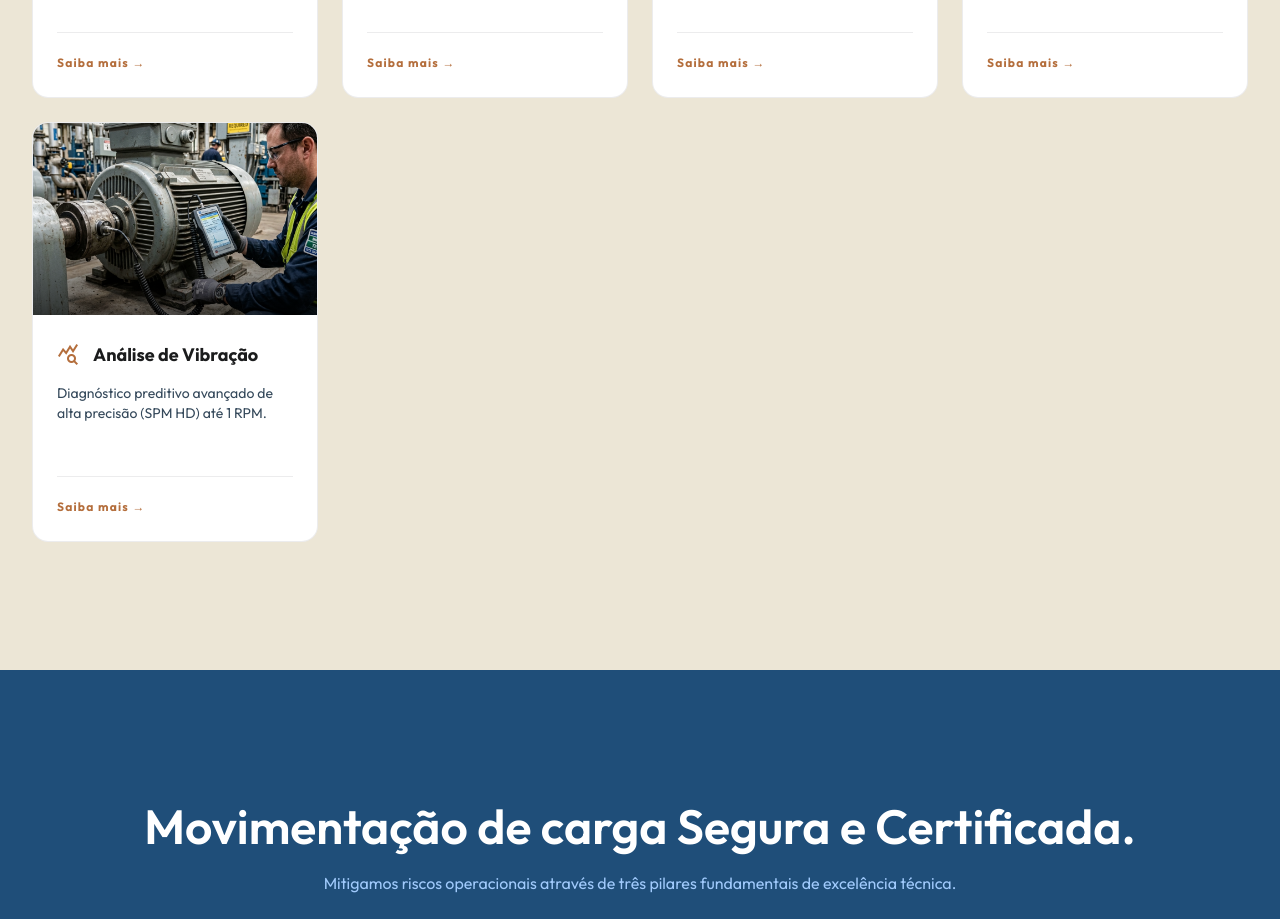
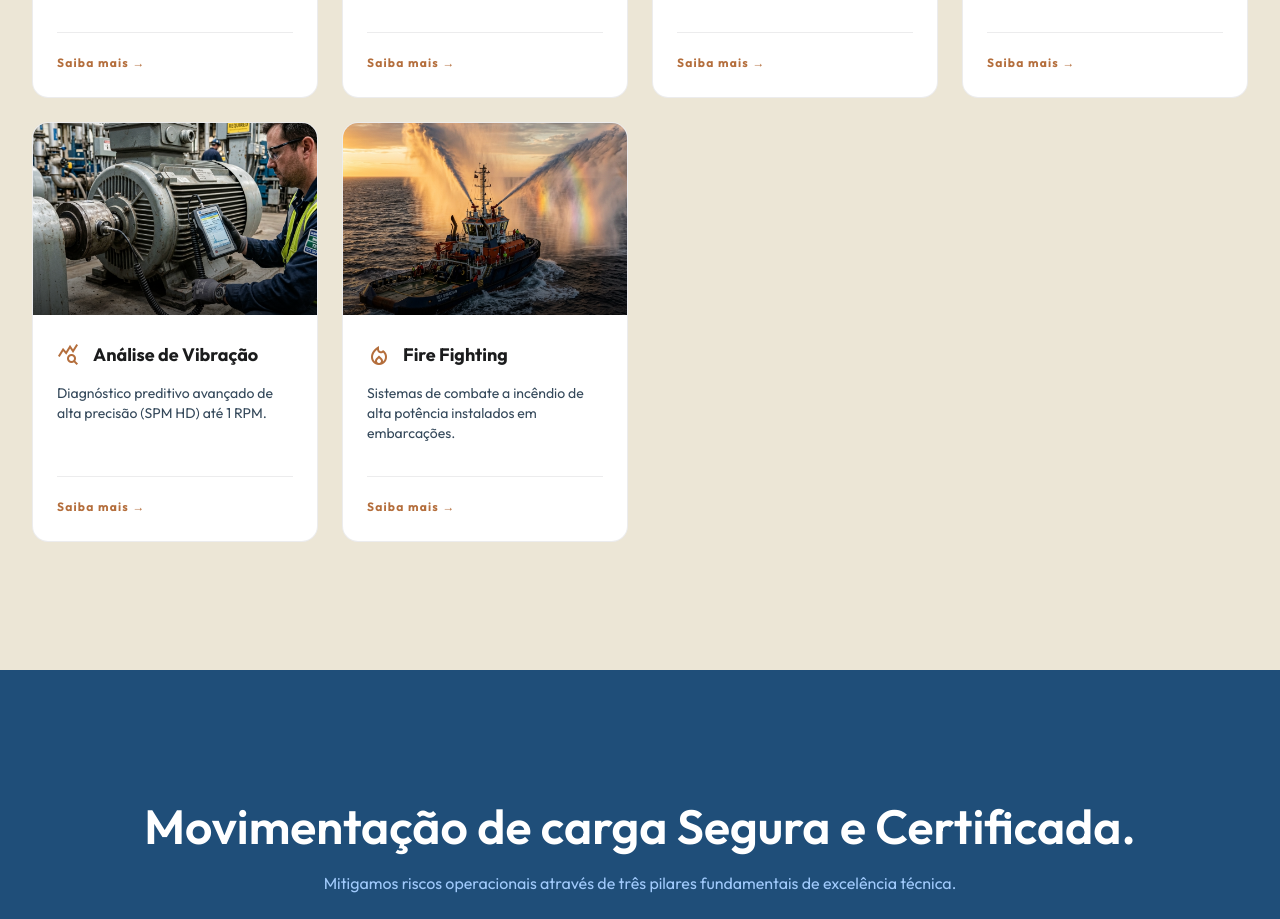
Before and after one commit to rhenan1995amorim/setec-marine-landing, a website: page code.html in a window 1280 px wide. Shown: the part 3460-4379 px from the top of the page. Drawn offline with nearby package versions, Linux system fonts and the light colour scheme; a web font is replaced by a local one.

Commit message:
feat: adicionar servico Fire Fighting com imagem e copy conversiva

```diff
--- a/code.html
+++ b/code.html
@@ -568,6 +568,26 @@
     </div>
   </div>
 </div>
+
+<!-- Card 13: Fire Fighting -->
+<div class="glass-card bg-white border border-outline-variant/10 rounded-2xl overflow-hidden hover:border-copper/40 hover:shadow-xl transition-all duration-300 group flex flex-col justify-between h-[420px] relative reveal-up" style="transition-delay: 450ms;">
+  <div class="h-48 w-full overflow-hidden relative">
+    <img alt="Fire Fighting" class="group-hover:scale-105 transition-transform duration-500 w-full h-full object-cover" src="fire_fighting.png">
+    <div class="absolute inset-0 bg-gradient-to-t from-black/60 via-transparent to-transparent"></div>
+  </div>
+  <div class="p-6 flex flex-col justify-between flex-grow">
+    <div>
+      <div class="flex items-center gap-3 mb-3">
+        <span class="material-symbols-outlined text-2xl text-copper">local_fire_department</span>
+        <h3 class="font-headline-md text-[18px] font-bold text-[#1b1c1d] line-clamp-1">Fire Fighting</h3>
+      </div>
+      <p class="text-on-primary-fixed-variant text-sm font-body-md line-clamp-3">Sistemas de combate a incêndio de alta potência instalados em embarcações.</p>
+    </div>
+    <div class="mt-4 pt-4 border-t border-outline-variant/10">
+      <button class="font-label-caps text-label-caps text-copper group-hover:translate-x-1 transition-transform cursor-pointer focus:outline-none" onclick="openServiceModal(13)">Saiba mais →</button>
+    </div>
+  </div>
+</div>
 </div>
 </div>
 </section>
@@ -872,6 +892,7 @@
 <option>Sistemas Hidráulicos</option>
 <option>Guindastes e Convés</option>
 <option>Análise de Vibração</option>
+<option>Fire Fighting</option>
 <option>Outros</option>
 </select>
 </div>
@@ -1150,6 +1171,7 @@ const dictionary = {
     "Sistemas Hidráulicos": "Hydraulic Systems",
     "Guindastes e Equipamentos de Convés": "Cranes and Deck Equipment",
     "Análise de Vibração": "Vibration Analysis",
+    "Fire Fighting": "Fire Fighting",
 
     // Hooks
     "Manutenção e reparo especializado para propulsores e eixos de todas as marcas.": "Specialized maintenance and repair for propellers and shafts of all brands.",
@@ -1164,6 +1186,7 @@ const dictionary = {
     "Manutenção de HPUs, flushing e reparo certificado de cilindros.": "HPU maintenance, oil flushing, and certified cylinder repair.",
     "Comissionamento, testes de carga e manutenção em guinchos e turcos.": "Commissioning, load testing, and maintenance on winches and davits.",
     "Diagnóstico preditivo avançado de alta precisão (SPM HD) até 1 RPM.": "Advanced high-precision predictive diagnosis (SPM HD) down to 1 RPM.",
+    "Sistemas de combate a incêndio de alta potência instalados em embarcações.": "High-capacity fire-fighting systems installed on vessels.",
 
     // Full Descriptions
     "Oferecemos engenharia de ponta para a manutenção técnica e reparo corretivo ou preventivo de sistemas de propulsão naval de múltiplos fabricantes. Com uma equipe altamente qualificada, garantimos a máxima eficiência hidrodinâmica e segurança operacional dos seus propulsores e eixos, seguindo rigorosos padrões de qualidade e certificações.": "We offer state-of-the-art engineering for technical maintenance and corrective or preventive repairs of marine propulsion systems from various manufacturers. With a highly qualified team, we guarantee maximum hydrodynamic efficiency and operational safety for your thrusters and shafts, adhering to strict quality standards and certifications.",
@@ -1178,6 +1201,7 @@ const dictionary = {
     "Manutenção corretiva e preventiva de sistemas e equipamentos hidráulicos industriais e offshore. Especialistas no reparo técnico de cilindros hidráulicos de dupla e simples ação, motores, bombas de pistão, acumuladores de pressão, e válvulas de controle, além de serviços de flushing de óleo hidráulico e revisão geral de HPUs (Unidades de Força Hidráulica).": "Corrective and preventive maintenance of industrial and offshore hydraulic systems and equipment. Experts in technical repair of double- and single-acting hydraulic cylinders, motors, piston pumps, pressure accumulators, and control valves, as well as hydraulic oil flushing services and general overhauls of HPUs (Hydraulic Power Units).",
     "Soluções em engenharia naval para comissionamento, manutenção e testes operacionais de guindastes offshore, guinchos de ancoragem, cabrestantes e equipamentos de convés. Nossa equipe de especialistas qualificados garante a conformidade e a segurança operacional de todo o aparato de movimentação a bordo.": "Marine engineering solutions for commissioning, maintenance, and operational testing of offshore cranes, mooring winches, capstans, and deck equipment. Our team of qualified specialists guarantees compliance and operational safety for all moving machinery onboard.",
     "Engenharia de manutenção preditiva através da análise de vibração espectral. Contamos com analistas certificados pelo Mobius Institute® e tecnologia patenteada SPM HD® de alta definição, permitindo detectar com precisão falhas em rolamentos e engrenagens em rotações extremamente baixas (desde 1 RPM) ou altas frequências, prevendo sinistros e paradas não programadas.": "Predictive maintenance engineering through spectral vibration analysis. We have analysts certified by the Mobius Institute® and patented high-definition SPM HD® technology, allowing us to accurately detect bearing and gear failures at extremely low speeds (from 1 RPM) or high frequencies, predicting incidents and unscheduled downtime.",
+    "Comissionamento, manutenção preditiva e testes de performance em sistemas de combate a incêndio de alta capacidade (FiFi 1, 2 e 3). Garantimos a máxima operacionalidade de bombas, canhões monitores, sistemas de espuma e dilúvio, assegurando total conformidade com as normas IMO, Solas e exigências das sociedades classificadoras.": "Commissioning, predictive maintenance, and performance testing for high-capacity external fire-fighting systems (FiFi 1, 2, and 3). We guarantee maximum operational readiness of pumps, monitor cannons, foam and deluge systems, ensuring full compliance with IMO, Solas, and classification society requirements.",
 
     // Digital Transformation
     "TRANSFORMAÇÃO DIGITAL": "DIGITAL TRANSFORMATION",
@@ -1429,6 +1453,12 @@ const serviceModalData = {
         icon: "query_stats",
         img: "analise_vibracao.png",
         desc: "Engenharia de manutenção preditiva através da análise de vibração espectral. Contamos com analistas certificados pelo Mobius Institute® e tecnologia patenteada SPM HD® de alta definição, permitindo detectar com precisão falhas em rolamentos e engrenagens em rotações extremamente baixas (desde 1 RPM) ou altas frequências, prevendo sinistros e paradas não programadas."
+    },
+    13: {
+        title: "Fire Fighting",
+        icon: "local_fire_department",
+        img: "fire_fighting.png",
+        desc: "Comissionamento, manutenção preditiva e testes de performance em sistemas de combate a incêndio de alta capacidade (FiFi 1, 2 e 3). Garantimos a máxima operacionalidade de bombas, canhões monitores, sistemas de espuma e dilúvio, assegurando total conformidade com as normas IMO, Solas e exigências das sociedades classificadoras."
     }
 };
 
```
Also changed, not shown: index.html (+30 -0 lines), fire_fighting.png (added).
